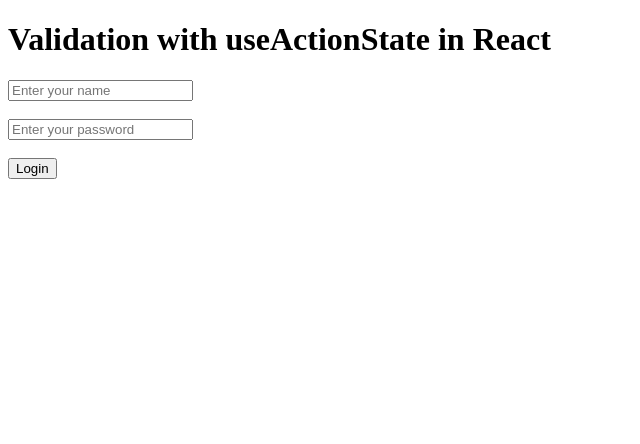
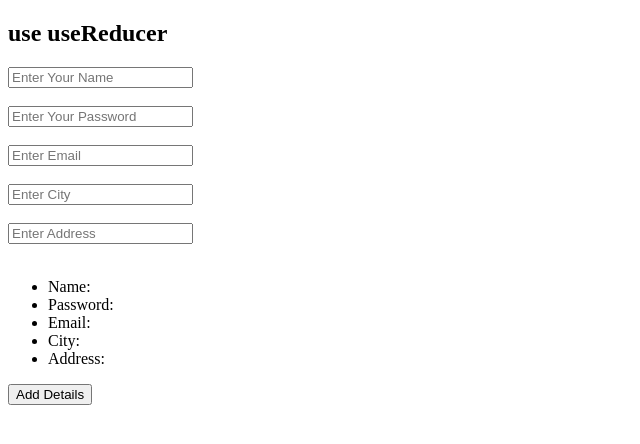
Before and after one commit to Sonukumar201995/Learn-React.js, a React (Vite) app: page / in a window 1280 px wide. Shown: the top 444 px of the page, without its empty margins (0-640 px from the left). Built offline with nearby package versions, Linux system fonts and the light colour scheme.

Commit message:
useReducer in React js

```diff
--- a/src/App.jsx
+++ b/src/App.jsx
@@ -1,42 +1,44 @@
-import { useActionState } from "react";
+import { useReducer } from "react"
 
-export default function App() {
-
-  const handleLogin = async (prevState, formData) => {
-    const name = formData.get("name");
-    const password = formData.get("password");
-
-    if (!name || !password) {
-      return { error: "All fields are required" };
+    const emptyData={
+        name:'',
+        password:'',
+        email:'',
+        city:'',
+        address:''
     }
 
-    if (password.length < 6) {
-      return { error: "Password must be at least 6 characters" };
+    const reducer=(data,action)=>{
+        return {...data,[action.type]:action.val}
     }
 
-    return { success: "Login successful" };
-  };
+export default function App(){
 
-  const [state, action, isPending] = useActionState(handleLogin, null);
+    const[state,dispatch]=useReducer(reducer,emptyData)
+    console.log(state);
+    return(
+        <div>
+            <h2>use useReducer</h2>
 
-  return (
-    <div>
-      <h1>Validation with useActionState in React</h1>
+            <input type="text" onChange={(event)=>dispatch({val:event.target.value,type:'name'})} placeholder="Enter Your Name"/>
+            <br /><br />
+            <input type="text" onChange={(event)=>dispatch({val:event.target.value,type:'password'})} placeholder="Enter Your Password"/>
+            <br /><br />
+            <input type="text" onChange={(event)=>dispatch({val:event.target.value,type:'email'})} placeholder="Enter Email"/>
+            <br /><br />
+            <input type="text" onChange={(event)=>dispatch({val:event.target.value,type:'city'})} placeholder="Enter City"/>
+            <br /><br />
+            <input type="text" onChange={(event)=>dispatch({val:event.target.value,type:'address'})} placeholder="Enter Address"/>
+            <br /><br />
+            <ul>
+                <li>Name:{state.name}</li>
+                <li>Password:{state.password}</li>
+                <li>Email:{state.email}</li>
+                <li>City:{state.city}</li>
+                <li>Address:{state.address}</li>
+            </ul>
+            <button>Add Details</button>
 
-      <form action={action}>
-        <input type="text" name="name" placeholder="Enter your name" />
-        <br /><br />
-
-        <input type="password" name="password" placeholder="Enter your password" />
-        <br /><br />
-
-        <button disabled={isPending}>
-          {isPending ? "Logging in..." : "Login"}
-        </button>
-      </form>
-
-      {state?.error && <p style={{ color: "red" }}>{state.error}</p>}
-      {state?.success && <p style={{ color: "green" }}>{state.success}</p>}
-    </div>
-  );
+        </div>
+    )
 }
--- a/src/Login.jsx
+++ /dev/null
@@ -1,3 +0,0 @@
-export default function Login(){
-    return <h2>Login page</h2>
-}
```
Also changed, not shown: src/USerAdd.jsx (deleted, +0 -58 lines), src/UserList.jsx (deleted, +0 -57 lines).
